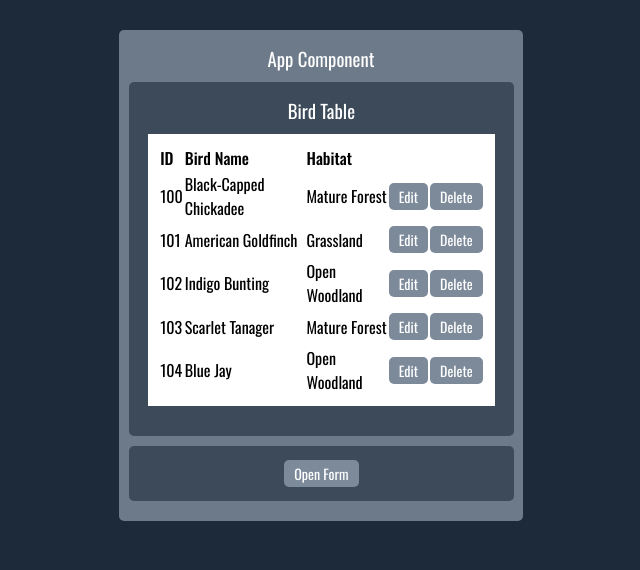
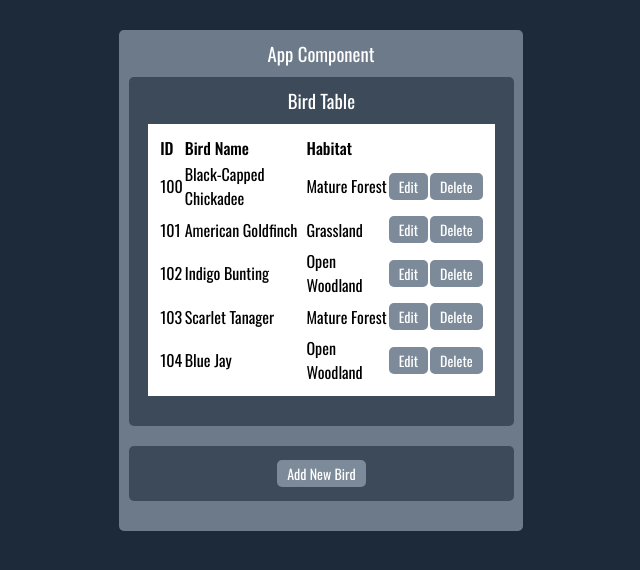
Before and after one commit to giacomo9999/React-CRUD-Paradigm-190723, a React (Create React App) app: page / in a window 1280 px wide. Shown: the top 570 px of the page, without its empty margins (319-959 px from the left). Built offline with nearby package versions, Linux system fonts and the light colour scheme.

Commit message:
Made Form component toggleable.

```diff
--- a/src/App.css
+++ b/src/App.css
@@ -48,7 +48,7 @@ h4 {
   /* color 11 */
   color: white;
   padding: 0;
-  margin: 5px;
+  /* margin: 5px; */
 }
 
 .dark {
@@ -72,10 +72,18 @@ h4 {
 
 .container-inner {
   width: 95%;
-  margin: 10px auto;
+  margin: 10px auto 20px;
   /* background color 2 */
   background-color: #3c4a59;
+  border-radius: 5px;
   padding: 10px;
+}
+
+.container-inner-tight {
+  width: 95%;
+  margin: 0 auto;
+  /* background color 2 */
+  background-color: #3c4a59;
   border-radius: 5px;
 }
 
@@ -146,10 +154,10 @@ button {
 
 .h-form {
   width: 50%;
-  margin: 25px auto;
+  margin: 10px auto;
   /* border color 9 */
   border: 1px solid #acbac9;
-  padding: 15px;
+  padding: 5px;
   box-sizing: border-box;
 }
 
--- a/src/App.js
+++ b/src/App.js
@@ -32,7 +32,8 @@ class App extends Component {
         birdName: "Blue Jay",
         birdHabitat: "Open Woodland"
       }
-    ]
+    ],
+    editFormOpen: false
   };
 
   handleDelete = id => {
@@ -43,12 +44,23 @@ class App extends Component {
 
   handleEdit = id => {
     console.log("Editing bird ID#" + id);
+    this.setState({ editFormOpen: true });
   };
 
   handleSubmit = dataFromForm => {
     console.log("Submitting new bird..." + dataFromForm);
     this.setState({ birds: [...this.state.birds, dataFromForm] });
     console.log(this.state);
+  };
+
+  openForm = () => {
+    console.log("Opening form...");
+    this.setState({ editFormOpen: true });
+  };
+
+  closeForm = () => {
+    console.log("Closing form...");
+    this.setState({ editFormOpen: false });
   };
 
   render() {
@@ -60,8 +72,12 @@ class App extends Component {
           handleDelete={this.handleDelete}
           handleEdit={this.handleEdit}
         />
-        <ToggleableForm handleSubmit={this.handleSubmit} />
-        {/* <Form handleSubmit={this.handleSubmit} /> */}
+        <ToggleableForm
+          handleSubmit={this.handleSubmit}
+          openForm={this.openForm}
+          closeForm={this.closeForm}
+          isFormOpen={this.state.editFormOpen}
+        />
       </div>
     );
   }
--- a/src/Form.js
+++ b/src/Form.js
@@ -20,8 +20,7 @@ class Form extends Component {
 
   render() {
     return (
-      <div className="container-inner">
-        <h4>Form</h4>
+      <div className="container-inner-tight">
         <form className="h-form">
           <label className="h-label">Bird Name</label>
           <input
--- a/src/ToggleableForm.js
+++ b/src/ToggleableForm.js
@@ -2,19 +2,17 @@ import React, { Component } from "react";
 import Form from "./Form";
 
 class ToggleableForm extends Component {
-  state = { formOpen: false };
-
-  openForm = () => {
-    this.setState({ formOpen: true });
-  };
-
   render() {
     return (
       <div className="container-inner">
-        {this.state.formOpen ? (
-          <Form handleSubmit={this.props.handleSubmit} />
+        {this.props.isFormOpen ? (
+          <div>
+            <h3>Form</h3>
+            <Form handleSubmit={this.props.handleSubmit} />
+            <button onClick={this.props.closeForm}>Cancel</button>
+          </div>
         ) : (
-          <button onClick={this.openForm}>Open Form</button>
+          <button onClick={this.props.openForm}>Add New Bird</button>
         )}
       </div>
     );
```
